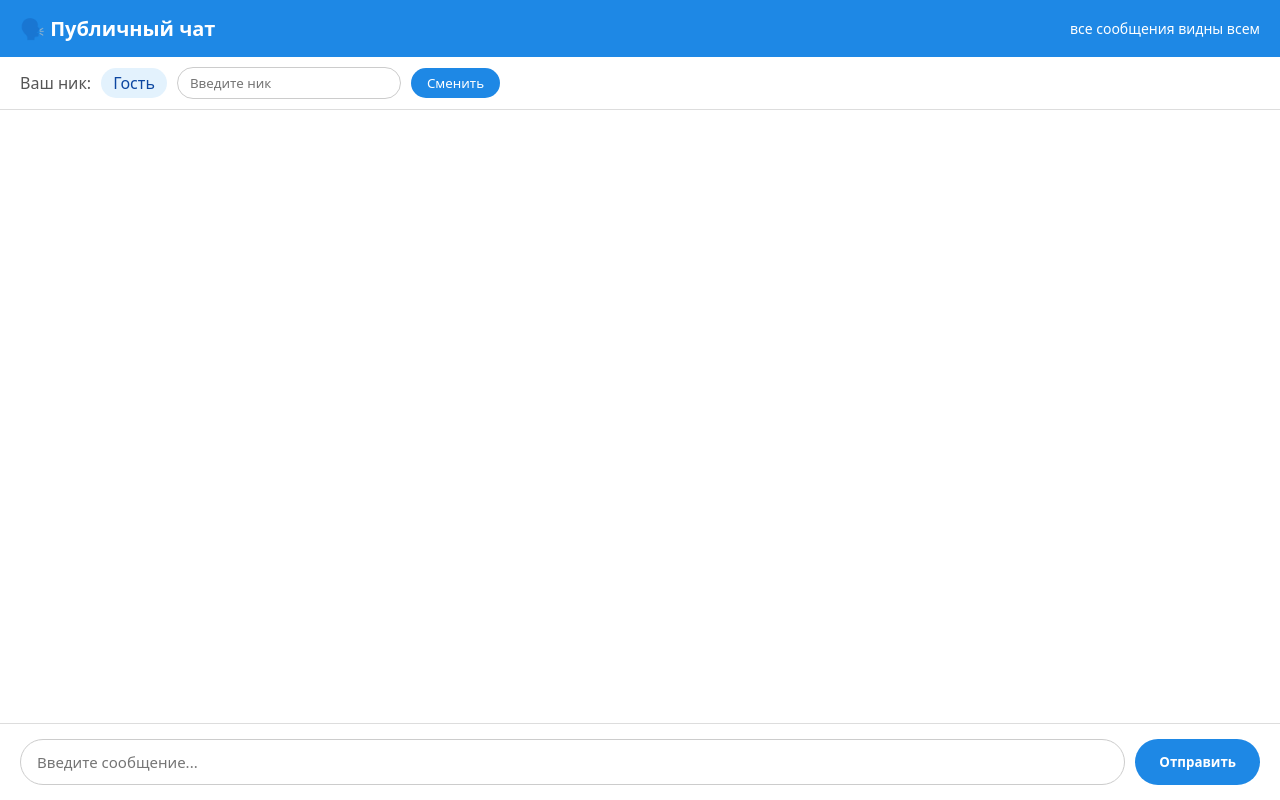
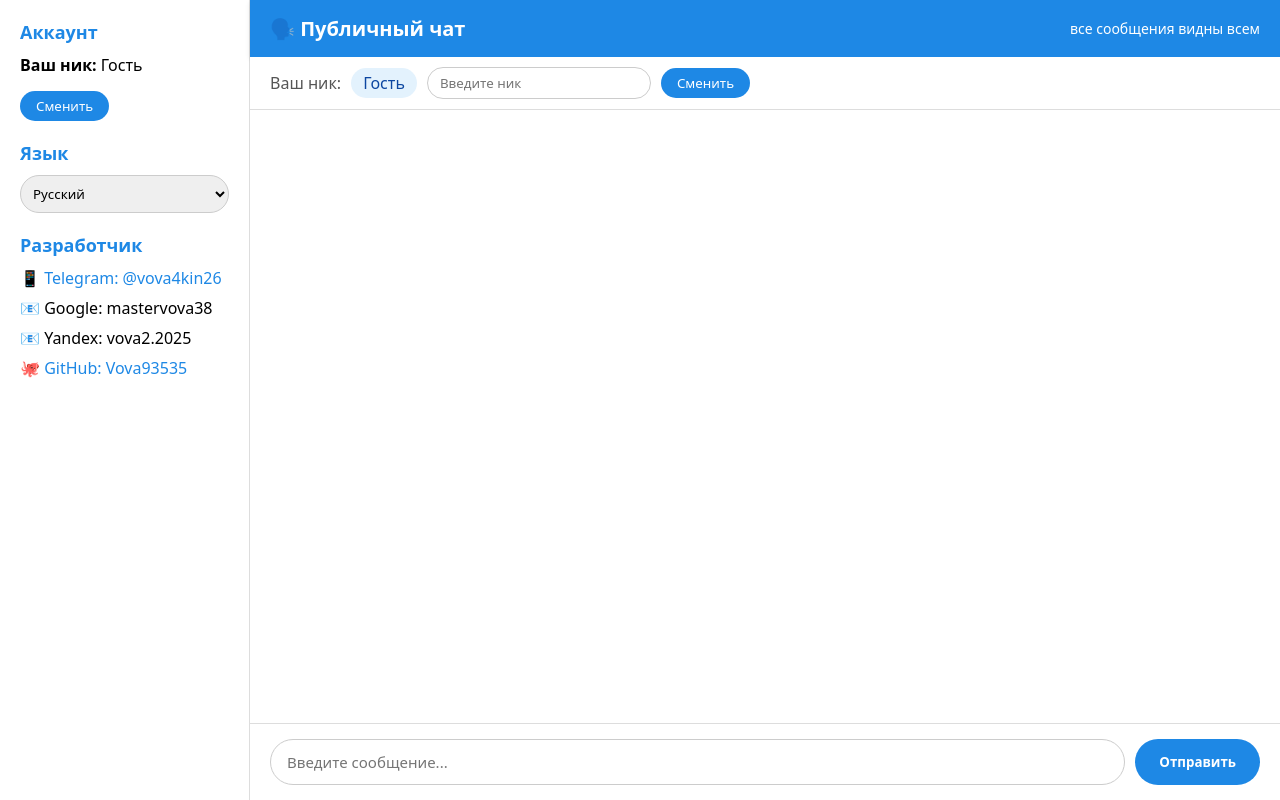
Before and after one commit to Vova93535/ChatOtssylky, a Flask app: page / in a window 1280 px wide. Run offline with Flask 3, Linux system fonts and the light colour scheme; some libraries are stand-ins or nearby versions.

Commit message:
Add i18n, left panel, developer links

```diff
--- a/app.py
+++ b/app.py
@@ -1,10 +1,11 @@
-from flask import Flask, render_template, request, session
-from flask_socketio import SocketIO, emit, join_room, leave_room
+from flask import Flask, render_template, request, session, g, redirect, url_for
+from flask_socketio import SocketIO, emit
 from datetime import datetime
 import os
 import threading
 import time
 import random
+import json
 
 app = Flask(__name__)
 app.config['SECRET_KEY'] = os.urandom(24)
@@ -13,34 +14,51 @@ socketio = SocketIO(app, cors_allowed_origins="*", ping_interval=25, ping_timeou
 messages_history = []
 MAX_HISTORY = 100
 
-# Список фраз для бота
-BOT_PHRASES = [
-    "Привет! Как дела?",
-    "Кто тут сегодня общается?",
-    "Интересно, о чём поговорим?",
-    "Я просто бот, но тоже хочу участвовать!",
-    "Не скучайте без меня 😊",
-    "Погода сегодня отличная, кстати.",
-    "Чат жив?",
-    "Помните, я всегда здесь."
-]
+# Загрузка переводов для языка
+def load_translations(lang):
+    try:
+        with open(f'locales/{lang}.json', 'r', encoding='utf-8') as f:
+            return json.load(f)
+    except:
+        # По умолчанию русский
+        with open('locales/ru.json', 'r', encoding='utf-8') as f:
+            return json.load(f)
 
+# Контекстный процессор для использования переводов в шаблонах
+@app.context_processor
+def inject_translations():
+    return dict(_=lambda key: g.translations.get(key, key))
+
+@app.before_request
+def before_request():
+    # Устанавливаем язык из сессии или определяем по заголовкам
+    if 'lang' not in session:
+        session['lang'] = request.accept_languages.best_match(['ru', 'en', 'es']) or 'ru'
+    g.translations = load_translations(session['lang'])
+
+@app.route('/set_language/<lang>')
+def set_language(lang):
+    if lang in ['ru', 'en', 'es']:
+        session['lang'] = lang
+    return redirect(request.referrer or url_for('index'))
+
+# Фоновый поток для бота (использует русский язык)
 def bot_speaker():
-    """Функция для периодической отправки сообщений от бота (запускается в фоне)"""
+    ru_translations = load_translations('ru')
+    bot_phrases = ru_translations.get('bot_phrases', [])
     while True:
         time.sleep(1800)  # 30 минут
-        msg = {
-            'nick': '🤖 Бот',
-            'text': random.choice(BOT_PHRASES),
-            'time': datetime.now().strftime('%H:%M')
-        }
-        messages_history.append(msg)
-        if len(messages_history) > MAX_HISTORY:
-            messages_history.pop(0)
-        # Убрали broadcast=True
-        socketio.emit('message', msg)
+        if bot_phrases:
+            msg = {
+                'nick': '🤖 Бот',
+                'text': random.choice(bot_phrases),
+                'time': datetime.now().strftime('%H:%M')
+            }
+            messages_history.append(msg)
+            if len(messages_history) > MAX_HISTORY:
+                messages_history.pop(0)
+            socketio.emit('message', msg)
 
-# Запускаем фоновый поток (только один раз)
 threading.Thread(target=bot_speaker, daemon=True).start()
 
 @app.route('/')
@@ -58,6 +76,10 @@ def handle_message(data):
     if not text:
         return
 
+    # Определяем язык пользователя, отправившего сообщение
+    user_lang = session.get('lang', 'ru')
+    translations = load_translations(user_lang)
+
     msg = {
         'nick': nick,
         'text': text,
@@ -68,9 +90,9 @@ def handle_message(data):
     if text.startswith('!бот'):
         parts = text.split(' ', 1)
         if len(parts) > 1:
-            response = f"Вы сказали: {parts[1]}. Я просто демо-бот 😊"
+            response = translations.get('bot_response', 'You said: {}. I\'m just a demo bot 😊').format(parts[1])
         else:
-            response = "Я здесь! Напишите !бот <что-то> и я повторю."
+            response = translations.get('bot_help', 'I\'m here! Write !bot <something> and I\'ll repeat.')
         bot_msg = {
             'nick': '🤖 Бот',
             'text': response,
@@ -79,19 +101,19 @@ def handle_message(data):
         messages_history.append(bot_msg)
         if len(messages_history) > MAX_HISTORY:
             messages_history.pop(0)
-        socketio.emit('message', bot_msg)  # убрали broadcast
+        socketio.emit('message', bot_msg)
 
         # Сохраняем исходное сообщение
         messages_history.append(msg)
         if len(messages_history) > MAX_HISTORY:
             messages_history.pop(0)
-        socketio.emit('message', msg)  # убрали broadcast
+        socketio.emit('message', msg)
     else:
         # Обычное сообщение
         messages_history.append(msg)
         if len(messages_history) > MAX_HISTORY:
             messages_history.pop(0)
-        socketio.emit('message', msg)  # убрали broadcast
+        socketio.emit('message', msg)
 
 @socketio.on('set_nick')
 def handle_set_nick(data):
@@ -99,16 +121,21 @@ def handle_set_nick(data):
     if nick:
         session['nick'] = nick
         emit('nick_set', {'nick': nick})
-        # Бот приветствует нового пользователя
+
+        # Приветствие на языке пользователя
+        user_lang = session.get('lang', 'ru')
+        translations = load_translations(user_lang)
+        welcome_text = translations.get('welcome', 'Welcome, {nick}! Nice to see a new participant.').format(nick=nick)
+
         welcome_msg = {
             'nick': '🤖 Бот',
-            'text': f"Добро пожаловать, {nick}! Приятно видеть нового участника.",
+            'text': welcome_text,
             'time': datetime.now().strftime('%H:%M')
         }
         messages_history.append(welcome_msg)
         if len(messages_history) > MAX_HISTORY:
             messages_history.pop(0)
-        socketio.emit('message', welcome_msg)  # убрали broadcast
+        socketio.emit('message', welcome_msg)
 
 if __name__ == '__main__':
     socketio.run(app, debug=True, host='0.0.0.0', port=5000)
--- /dev/null
+++ b/locales/ru.json
@@ -0,0 +1,24 @@
+{
+    "chat_title": "Публичный чат",
+    "all_messages_visible": "все сообщения видны всем",
+    "your_nick": "Ваш ник",
+    "guest": "Гость",
+    "enter_nick": "Введите ник",
+    "change": "Сменить",
+    "send": "Отправить",
+    "type_message": "Введите сообщение...",
+    "language": "Язык",
+    "account": "Аккаунт",
+    "developer": "Разработчик",
+    "welcome": "Добро пожаловать, {nick}! Приятно видеть нового участника.",
+    "bot_phrases": [
+        "Привет! Как дела?",
+        "Кто тут сегодня общается?",
+        "Интересно, о чём поговорим?",
+        "Я просто бот, но тоже хочу участвовать!",
+        "Не скучайте без меня 😊",
+        "Погода сегодня отличная, кстати.",
+        "Чат жив?",
+        "Помните, я всегда здесь."
+    ]
+}
--- a/templates/index.html
+++ b/templates/index.html
@@ -3,7 +3,7 @@
 <head>
     <meta charset="UTF-8">
     <meta name="viewport" content="width=device-width, initial-scale=1.0">
-    <title>Публичный веб-чат</title>
+    <title>{{ _('chat_title') }}</title>
     <style>
         * {
             box-sizing: border-box;
@@ -13,8 +13,65 @@
             margin: 0;
             height: 100vh;
             display: flex;
+            background: #f5f7fa;
+        }
+        .sidebar {
+            width: 250px;
+            background: #ffffff;
+            border-right: 1px solid #ddd;
+            padding: 20px;
+            display: flex;
             flex-direction: column;
-            background: #f5f7fa;
+            gap: 20px;
+            box-shadow: 2px 0 5px rgba(0,0,0,0.05);
+        }
+        .sidebar h3 {
+            margin: 0 0 10px 0;
+            color: #1e88e5;
+            font-size: 18px;
+        }
+        .sidebar .account-info p {
+            margin: 5px 0;
+        }
+        .sidebar .account-info button {
+            background: #1e88e5;
+            color: white;
+            border: none;
+            border-radius: 20px;
+            padding: 6px 16px;
+            cursor: pointer;
+            font-weight: 500;
+            margin-top: 10px;
+        }
+        .sidebar .account-info button:hover {
+            background: #1565c0;
+        }
+        .sidebar select {
+            width: 100%;
+            padding: 8px;
+            border-radius: 20px;
+            border: 1px solid #ccc;
+            outline: none;
+        }
+        .sidebar .dev-links {
+            list-style: none;
+            padding: 0;
+            margin: 0;
+        }
+        .sidebar .dev-links li {
+            margin-bottom: 8px;
+        }
+        .sidebar .dev-links a {
+            text-decoration: none;
+            color: #1e88e5;
+        }
+        .sidebar .dev-links a:hover {
+            text-decoration: underline;
+        }
+        .chat-area {
+            flex: 1;
+            display: flex;
+            flex-direction: column;
         }
         .chat-header {
             background: #1e88e5;
@@ -149,16 +206,41 @@
     </style>
 </head>
 <body>
+    <div class="sidebar">
+        <div class="account-info">
+            <h3>{{ _('account') }}</h3>
+            <p><strong>{{ _('your_nick') }}:</strong> <span id="sidebarNick">{{ session.get('nick', _('guest')) }}</span></p>
+            <button id="sidebarSetNickBtn">{{ _('change') }}</button>
+        </div>
+        <div class="language-selector">
+            <h3>{{ _('language') }}</h3>
+            <select id="languageSelect">
+                <option value="ru" {% if session.get('lang') == 'ru' %}selected{% endif %}>Русский</option>
+                <option value="en" {% if session.get('lang') == 'en' %}selected{% endif %}>English</option>
+                <option value="es" {% if session.get('lang') == 'es' %}selected{% endif %}>Español</option>
+            </select>
+        </div>
+        <div class="developer-block">
+            <h3>{{ _('developer') }}</h3>
+            <ul class="dev-links">
+                <li><a href="https://t.me/vova4kin26" target="_blank">📱 Telegram: @vova4kin26</a></li>
+                <li>📧 Google: mastervova38</li>
+                <li>📧 Yandex: vova2.2025</li>
+                <li><a href="https://github.com/Vova93535" target="_blank">🐙 GitHub: Vova93535</a></li>
+            </ul>
+        </div>
+    </div>
+    <div class="chat-area">
         <div class="chat-header">
-        🗣️ Публичный чат
-        <span style="font-size: 14px; font-weight: normal;">все сообщения видны всем</span>
+            🗣️ {{ _('chat_title') }}
+            <span style="font-size: 14px; font-weight: normal;">{{ _('all_messages_visible') }}</span>
         </div>
 
         <div class="nick-container">
-        <span class="nick-label">Ваш ник:</span>
-        <span id="currentNick">Гость</span>
-        <input type="text" id="nickInput" placeholder="Введите ник" maxlength="20">
-        <button id="setNickBtn">Сменить</button>
+            <span class="nick-label">{{ _('your_nick') }}:</span>
+            <span id="currentNick">{{ session.get('nick', _('guest')) }}</span>
+            <input type="text" id="nickInput" placeholder="{{ _('enter_nick') }}" maxlength="20">
+            <button id="setNickBtn">{{ _('change') }}</button>
         </div>
 
         <div id="messages" class="messages-container">
@@ -166,8 +248,9 @@
         </div>
 
         <div class="input-area">
-        <input type="text" id="messageInput" placeholder="Введите сообщение..." autocomplete="off">
-        <button id="sendBtn">Отправить</button>
+            <input type="text" id="messageInput" placeholder="{{ _('type_message') }}" autocomplete="off">
+            <button id="sendBtn">{{ _('send') }}</button>
+        </div>
     </div>
 
     <!-- Подключаем Socket.IO клиент -->
@@ -181,9 +264,12 @@
             const sendBtn = document.getElementById('sendBtn');
             const nickInput = document.getElementById('nickInput');
             const setNickBtn = document.getElementById('setNickBtn');
+            const sidebarSetNickBtn = document.getElementById('sidebarSetNickBtn');
             const currentNickSpan = document.getElementById('currentNick');
+            const sidebarNickSpan = document.getElementById('sidebarNick');
+            const languageSelect = document.getElementById('languageSelect');
 
-            let currentNick = 'Гость';
+            let currentNick = '{{ session.get('nick', _('guest')) }}';
 
             // --- Получение истории при подключении ---
             socket.on('history', (history) => {
@@ -201,6 +287,7 @@
             socket.on('nick_set', (data) => {
                 currentNick = data.nick;
                 currentNickSpan.textContent = currentNick;
+                sidebarNickSpan.textContent = currentNick;
                 nickInput.value = '';
             });
 
@@ -222,12 +309,26 @@
                 if (e.key === 'Enter') sendMessage();
             });
 
-            // --- Смена ника ---
+            // --- Смена ника (верхняя кнопка) ---
             setNickBtn.addEventListener('click', () => {
                 const newNick = nickInput.value.trim();
                 if (newNick && newNick.length <= 20) {
                     socket.emit('set_nick', { nick: newNick });
                 }
+            });
+
+            // --- Смена ника (боковая кнопка) ---
+            sidebarSetNickBtn.addEventListener('click', () => {
+                const newNick = nickInput.value.trim(); // используем то же поле ввода
+                if (newNick && newNick.length <= 20) {
+                    socket.emit('set_nick', { nick: newNick });
+                }
+            });
+
+            // --- Смена языка ---
+            languageSelect.addEventListener('change', (e) => {
+                const lang = e.target.value;
+                window.location.href = '/set_language/' + lang;
             });
 
             // --- Добавление сообщения в DOM ---
@@ -261,10 +362,11 @@
                 messagesDiv.scrollTop = messagesDiv.scrollHeight;
             }
 
-            // При загрузке предлагаем ввести ник, если хотим сразу
-            // Можно также установить случайный ник по умолчанию
+            // Если при загрузке нет ника в сессии, генерируем случайный
+            if (currentNick === '{{ _('guest') }}') {
                 const randomNick = 'User' + Math.floor(Math.random() * 1000);
-            socket.emit('set_nick', { nick: randomNick }); // установим автоматически
+                socket.emit('set_nick', { nick: randomNick });
+            }
         });
     </script>
 </body>
```
Also changed, not shown: locales/en.json (added, +24 -0 lines), locales/es.json (added, +24 -0 lines), README.md (added). Lines whose indentation alone changed are shown as unchanged.
